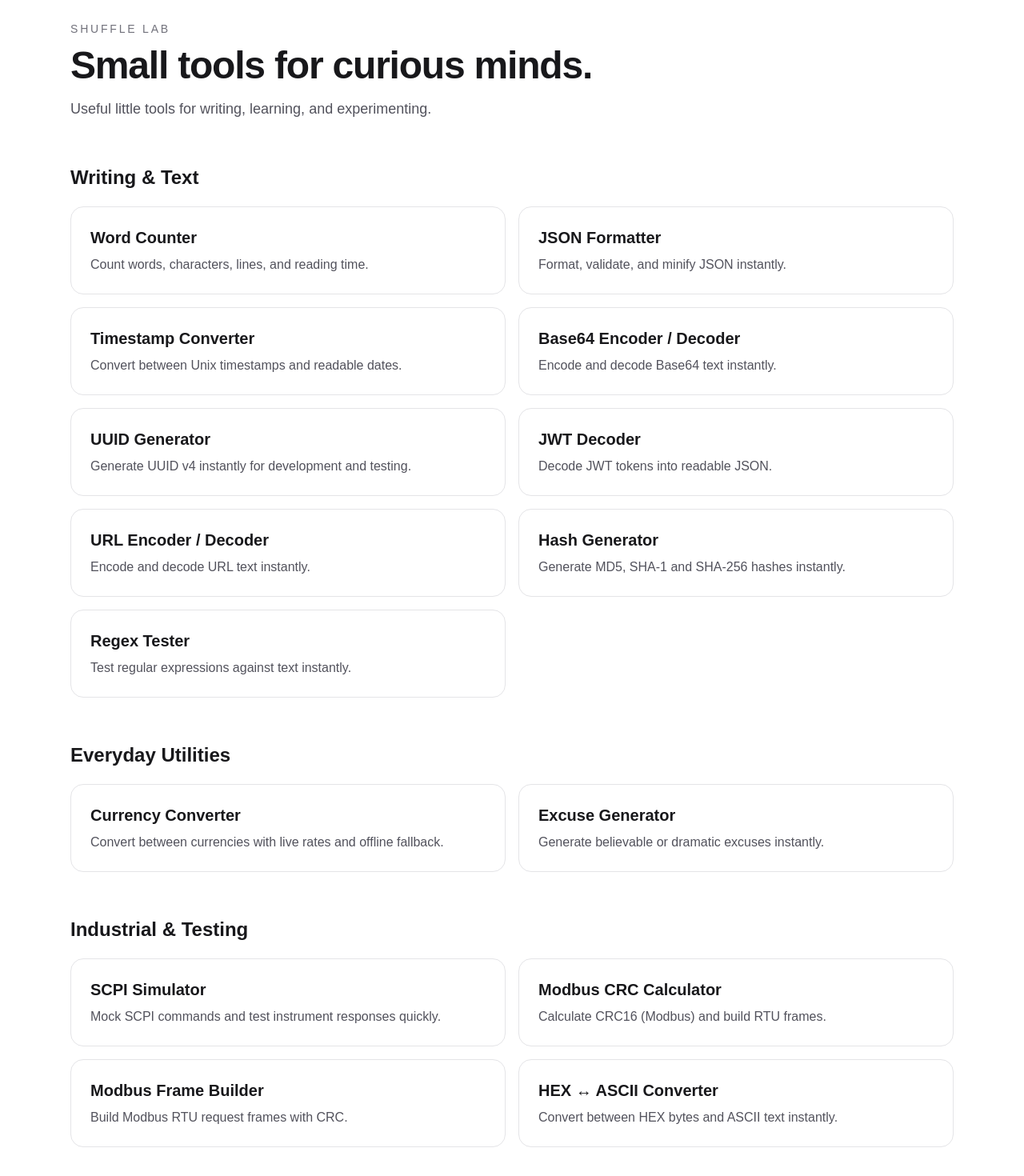
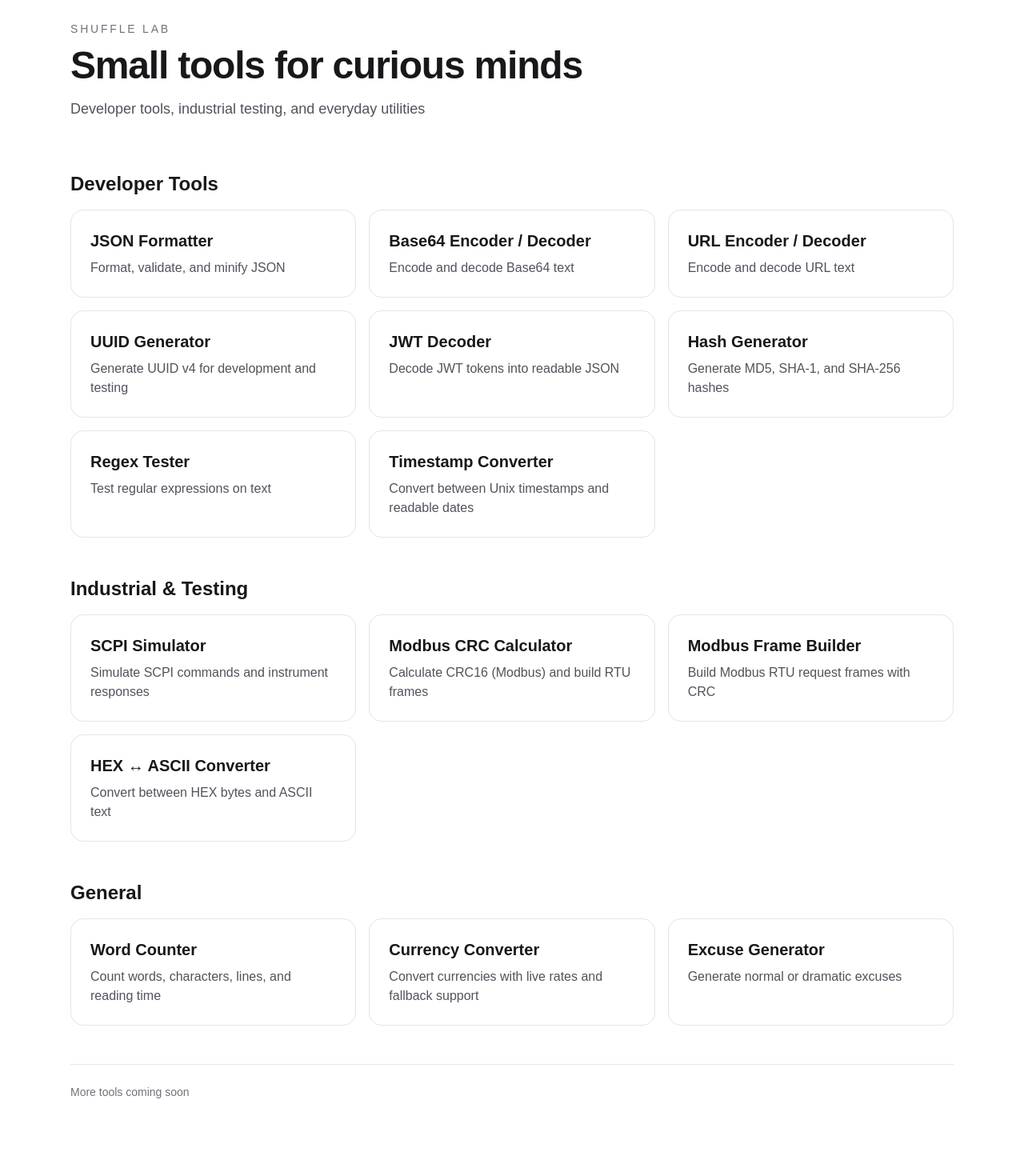
Before and after one commit to hoglly/shuffle-lab, a Next.js app: page /en in a window 1280 px wide. Shown: the part 100-1570 px from the top of the page at 80% size. After the commit the page ends 1539 px from the top, so only its background shows below. Built offline with nearby package versions, Linux system fonts and the light colour scheme.

Commit message:
refactor: redesign homepage structure

```diff
--- a/app/[lang]/page.tsx
+++ b/app/[lang]/page.tsx
@@ -47,7 +47,7 @@ export default async function LocalizedHomePage({
           </div>
         </div>
 
-        <header className="mb-14">
+        <header className="mb-16">
           <p className="mb-3 text-sm uppercase tracking-[0.2em] text-zinc-500">
             {dict.site.name}
           </p >
@@ -57,200 +57,102 @@ export default async function LocalizedHomePage({
           <p className="mt-4 text-lg text-zinc-600">{dict.site.subtitle}</p >
         </header>
 
-        <section className="mb-14">
-          <div className="mb-5">
-            <h2 className="text-2xl font-semibold">
-              {dict.home.writingAndText}
-            </h2>
+        <section className="mb-12">
+          <h2 className="mb-4 text-2xl font-semibold">
+            {dict.home.developerTools}
+          </h2>
+
+          <div className="grid gap-4 md:grid-cols-2 lg:grid-cols-3">
+            <Link href={`/${lang}/json-formatter`} className="rounded-2xl border border-zinc-200 p-6 transition hover:border-zinc-400 hover:shadow-sm">
+              <h3 className="text-xl font-semibold">{dict.home.jsonFormatter}</h3>
+              <p className="mt-2 text-zinc-600">{dict.home.jsonFormatterDesc}</p >
+            </Link>
+
+            <Link href={`/${lang}/base64`} className="rounded-2xl border border-zinc-200 p-6 transition hover:border-zinc-400 hover:shadow-sm">
+              <h3 className="text-xl font-semibold">{dict.home.base64Tool}</h3>
+              <p className="mt-2 text-zinc-600">{dict.home.base64ToolDesc}</p >
+            </Link>
+
+            <Link href={`/${lang}/url-encoder`} className="rounded-2xl border border-zinc-200 p-6 transition hover:border-zinc-400 hover:shadow-sm">
+              <h3 className="text-xl font-semibold">{dict.home.urlTool}</h3>
+              <p className="mt-2 text-zinc-600">{dict.home.urlToolDesc}</p >
+            </Link>
+
+            <Link href={`/${lang}/uuid`} className="rounded-2xl border border-zinc-200 p-6 transition hover:border-zinc-400 hover:shadow-sm">
+              <h3 className="text-xl font-semibold">{dict.home.uuidTool}</h3>
+              <p className="mt-2 text-zinc-600">{dict.home.uuidToolDesc}</p >
+            </Link>
+
+            <Link href={`/${lang}/jwt`} className="rounded-2xl border border-zinc-200 p-6 transition hover:border-zinc-400 hover:shadow-sm">
+              <h3 className="text-xl font-semibold">{dict.home.jwtTool}</h3>
+              <p className="mt-2 text-zinc-600">{dict.home.jwtToolDesc}</p >
+            </Link>
+
+            <Link href={`/${lang}/hash`} className="rounded-2xl border border-zinc-200 p-6 transition hover:border-zinc-400 hover:shadow-sm">
+              <h3 className="text-xl font-semibold">{dict.home.hashTool}</h3>
+              <p className="mt-2 text-zinc-600">{dict.home.hashToolDesc}</p >
+            </Link>
+
+            <Link href={`/${lang}/regex`} className="rounded-2xl border border-zinc-200 p-6 transition hover:border-zinc-400 hover:shadow-sm">
+              <h3 className="text-xl font-semibold">{dict.home.regexTool}</h3>
+              <p className="mt-2 text-zinc-600">{dict.home.regexToolDesc}</p >
+            </Link>
+
+            <Link href={`/${lang}/timestamp-converter`} className="rounded-2xl border border-zinc-200 p-6 transition hover:border-zinc-400 hover:shadow-sm">
+              <h3 className="text-xl font-semibold">{dict.home.timestampConverter}</h3>
+              <p className="mt-2 text-zinc-600">{dict.home.timestampConverterDesc}</p >
+            </Link>
           </div>
+        </section>
 
-		  <div className="grid gap-4 md:grid-cols-2 lg:grid-cols-2">
-            <Link
-              href={`/${lang}/word-counter`}
-              className="rounded-2xl border border-zinc-200 p-6 transition hover:border-zinc-400 hover:shadow-sm"
-            >
+        <section className="mb-12">
+          <h2 className="mb-4 text-2xl font-semibold">
+            {dict.home.industrialAndTesting}
+          </h2>
+
+          <div className="grid gap-4 md:grid-cols-2 lg:grid-cols-3">
+            <Link href={`/${lang}/scpi-simulator`} className="rounded-2xl border border-zinc-200 p-6 transition hover:border-zinc-400 hover:shadow-sm">
+              <h3 className="text-xl font-semibold">{dict.home.scpiSimulator}</h3>
+              <p className="mt-2 text-zinc-600">{dict.home.scpiSimulatorDesc}</p >
+            </Link>
+
+            <Link href={`/${lang}/modbus-crc`} className="rounded-2xl border border-zinc-200 p-6 transition hover:border-zinc-400 hover:shadow-sm">
+              <h3 className="text-xl font-semibold">{dict.home.modbusCrc}</h3>
+              <p className="mt-2 text-zinc-600">{dict.home.modbusCrcDesc}</p >
+            </Link>
+
+            <Link href={`/${lang}/modbus-frame`} className="rounded-2xl border border-zinc-200 p-6 transition hover:border-zinc-400 hover:shadow-sm">
+              <h3 className="text-xl font-semibold">{dict.home.modbusFrame}</h3>
+              <p className="mt-2 text-zinc-600">{dict.home.modbusFrameDesc}</p >
+            </Link>
+
+            <Link href={`/${lang}/hex-ascii`} className="rounded-2xl border border-zinc-200 p-6 transition hover:border-zinc-400 hover:shadow-sm">
+              <h3 className="text-xl font-semibold">{dict.home.hexAsciiTool}</h3>
+              <p className="mt-2 text-zinc-600">{dict.home.hexAsciiToolDesc}</p >
+            </Link>
+          </div>
+        </section>
+
+        <section className="mb-12">
+          <h2 className="mb-4 text-2xl font-semibold">
+            {dict.home.general}
+          </h2>
+
+          <div className="grid gap-4 md:grid-cols-2 lg:grid-cols-3">
+            <Link href={`/${lang}/word-counter`} className="rounded-2xl border border-zinc-200 p-6 transition hover:border-zinc-400 hover:shadow-sm">
               <h3 className="text-xl font-semibold">{dict.home.wordCounter}</h3>
               <p className="mt-2 text-zinc-600">{dict.home.wordCounterDesc}</p >
             </Link>
 
-            <Link
-              href={`/${lang}/json-formatter`}
-              className="rounded-2xl border border-zinc-200 p-6 transition hover:border-zinc-400 hover:shadow-sm"
-            >
-              <h3 className="text-xl font-semibold">
-                {dict.home.jsonFormatter}
-              </h3>
-              <p className="mt-2 text-zinc-600">
-                {dict.home.jsonFormatterDesc}
-              </p >
+            <Link href={`/${lang}/currency-converter`} className="rounded-2xl border border-zinc-200 p-6 transition hover:border-zinc-400 hover:shadow-sm">
+              <h3 className="text-xl font-semibold">{dict.home.currencyConverter}</h3>
+              <p className="mt-2 text-zinc-600">{dict.home.currencyConverterDesc}</p >
             </Link>
 
-            <Link
-              href={`/${lang}/timestamp-converter`}
-              className="rounded-2xl border border-zinc-200 p-6 transition hover:border-zinc-400 hover:shadow-sm"
-            >
-              <h3 className="text-xl font-semibold">
-                {dict.home.timestampConverter}
-              </h3>
-              <p className="mt-2 text-zinc-600">
-                {dict.home.timestampConverterDesc}
-              </p >
+            <Link href={`/${lang}/excuse-generator`} className="rounded-2xl border border-zinc-200 p-6 transition hover:border-zinc-400 hover:shadow-sm">
+              <h3 className="text-xl font-semibold">{dict.home.excuseGenerator}</h3>
+              <p className="mt-2 text-zinc-600">{dict.home.excuseGeneratorDesc}</p >
             </Link>
-			<Link
-			  href={`/${lang}/base64`}
-			  className="rounded-2xl border border-zinc-200 p-6 transition hover:border-zinc-400 hover:shadow-sm"
-			>
-			  <h3 className="text-xl font-semibold">
-				{dict.home.base64Tool}
-			  </h3>
-			  <p className="mt-2 text-zinc-600">
-				{dict.home.base64ToolDesc}
-			  </p >
-			</Link>
-			<Link
-			  href={`/${lang}/uuid`}
-			  className="rounded-2xl border border-zinc-200 p-6 transition hover:border-zinc-400 hover:shadow-sm"
-			>
-			  <h3 className="text-xl font-semibold">
-				{dict.home.uuidTool}
-			  </h3>
-			  <p className="mt-2 text-zinc-600">
-				{dict.home.uuidToolDesc}
-			  </p >
-			</Link>
-			<Link
-			  href={`/${lang}/jwt`}
-			  className="rounded-2xl border border-zinc-200 p-6 transition hover:border-zinc-400 hover:shadow-sm"
-			>
-			  <h3 className="text-xl font-semibold">
-				{dict.home.jwtTool}
-			  </h3>
-			  <p className="mt-2 text-zinc-600">
-				{dict.home.jwtToolDesc}
-			  </p >
-			</Link>
-			<Link
-			  href={`/${lang}/url-encoder`}
-			  className="rounded-2xl border border-zinc-200 p-6 transition hover:border-zinc-400 hover:shadow-sm"
-			>
-			  <h3 className="text-xl font-semibold">
-				{dict.home.urlTool}
-			  </h3>
-			  <p className="mt-2 text-zinc-600">
-				{dict.home.urlToolDesc}
-			  </p >
-			</Link>
-			<Link
-			  href={`/${lang}/hash`}
-			  className="rounded-2xl border border-zinc-200 p-6 transition hover:border-zinc-400 hover:shadow-sm"
-			>
-			  <h3 className="text-xl font-semibold">
-				{dict.home.hashTool}
-			  </h3>
-			  <p className="mt-2 text-zinc-600">
-				{dict.home.hashToolDesc}
-			  </p >
-			</Link>
-			<Link
-			  href={`/${lang}/regex`}
-			  className="rounded-2xl border border-zinc-200 p-6 transition hover:border-zinc-400 hover:shadow-sm"
-			>
-			  <h3 className="text-xl font-semibold">
-				{dict.home.regexTool}
-			  </h3>
-			  <p className="mt-2 text-zinc-600">
-				{dict.home.regexToolDesc}
-			  </p >
-			</Link>
-          </div>
-        </section>
-
-        <section className="mb-14">
-          <div className="mb-5">
-            <h2 className="text-2xl font-semibold">
-              {dict.home.everydayUtilities}
-            </h2>
-          </div>
-
-          <div className="grid gap-4 sm:grid-cols-2">
-            <Link
-              href={`/${lang}/currency-converter`}
-              className="rounded-2xl border border-zinc-200 p-6 transition hover:border-zinc-400 hover:shadow-sm"
-            >
-              <h3 className="text-xl font-semibold">
-                {dict.home.currencyConverter}
-              </h3>
-              <p className="mt-2 text-zinc-600">
-                {dict.home.currencyConverterDesc}
-              </p >
-            </Link>
-
-            <Link
-              href={`/${lang}/excuse-generator`}
-              className="rounded-2xl border border-zinc-200 p-6 transition hover:border-zinc-400 hover:shadow-sm"
-            >
-              <h3 className="text-xl font-semibold">
-                {dict.home.excuseGenerator}
-              </h3>
-              <p className="mt-2 text-zinc-600">
-                {dict.home.excuseGeneratorDesc}
-              </p >
-            </Link>
-          </div>
-        </section>
-
-        <section className="mb-14">
-          <div className="mb-5">
-            <h2 className="text-2xl font-semibold">
-              {dict.home.industrialAndTesting}
-            </h2>
-          </div>
-
-          <div className="grid gap-4 sm:grid-cols-2">
-            <Link
-              href={`/${lang}/scpi-simulator`}
-              className="rounded-2xl border border-zinc-200 p-6 transition hover:border-zinc-400 hover:shadow-sm"
-            >
-              <h3 className="text-xl font-semibold">
-                {dict.home.scpiSimulator}
-              </h3>
-              <p className="mt-2 text-zinc-600">
-                {dict.home.scpiSimulatorDesc}
-              </p >
-            </Link>
-
-			<Link href={`/${lang}/modbus-crc`}
-              className="rounded-2xl border border-zinc-200 p-6 transition hover:border-zinc-400 hover:shadow-sm"
-            >
-              <h3 className="text-xl font-semibold">
-                {dict.home.modbusCrc}
-              </h3>
-              <p className="mt-2 text-zinc-600">
-                {dict.home.modbusCrcDesc}
-              </p >
-            </Link>
-			<Link
-			  href={`/${lang}/modbus-frame`}
-			  className="rounded-2xl border border-zinc-200 p-6 transition hover:border-zinc-400 hover:shadow-sm"
-			>
-			  <h3 className="text-xl font-semibold">
-				{dict.home.modbusFrame}
-			  </h3>
-			  <p className="mt-2 text-zinc-600">
-				{dict.home.modbusFrameDesc}
-			  </p >
-			</Link>
-			<Link
-			  href={`/${lang}/hex-ascii`}
-			  className="rounded-2xl border border-zinc-200 p-6 transition hover:border-zinc-400 hover:shadow-sm"
-			>
-			  <h3 className="text-xl font-semibold">
-				{dict.home.hexAsciiTool}
-			  </h3>
-			  <p className="mt-2 text-zinc-600">
-				{dict.home.hexAsciiToolDesc}
-			  </p >
-			</Link>
           </div>
         </section>
 
--- a/data/locales/en.ts
+++ b/data/locales/en.ts
@@ -1,52 +1,70 @@
 export const en = {
   site: {
     name: "Shuffle Lab",
-    tagline: "Small tools for curious minds.",
-    subtitle: "Useful little tools for writing, learning, and experimenting.",
+    tagline: "Small tools for curious minds",
+    subtitle: "Developer tools, industrial testing, and everyday utilities",
   },
   home: {
-	writingAndText: "Writing & Text",
-	everydayUtilities: "Everyday Utilities",
+    developerTools: "Developer Tools",
     industrialAndTesting: "Industrial & Testing",
+    general: "General",
+
     wordCounter: "Word Counter",
-    wordCounterDesc: "Count words, characters, lines, and reading time.",
+    wordCounterDesc: "Count words, characters, lines, and reading time",
+
+    jsonFormatter: "JSON Formatter",
+    jsonFormatterDesc: "Format, validate, and minify JSON",
+
+    timestampConverter: "Timestamp Converter",
+    timestampConverterDesc: "Convert between Unix timestamps and readable dates",
+
+    currencyConverter: "Currency Converter",
+    currencyConverterDesc: "Convert currencies with live rates and fallback support",
+
     excuseGenerator: "Excuse Generator",
-    excuseGeneratorDesc: "Generate believable or dramatic excuses instantly.",
-	currencyConverter: "Currency Converter",
-	currencyConverterDesc: "Convert between currencies with live rates and offline fallback.",
-	jsonFormatter: "JSON Formatter",
-	jsonFormatterDesc: "Format, validate, and minify JSON instantly.",
-	timestampConverter: "Timestamp Converter",
-	timestampConverterDesc: "Convert between Unix timestamps and readable dates.",
+    excuseGeneratorDesc: "Generate normal or dramatic excuses",
+
     scpiSimulator: "SCPI Simulator",
-	scpiSimulatorDesc: "Mock SCPI commands and test instrument responses quickly.",
+    scpiSimulatorDesc: "Simulate SCPI commands and instrument responses",
+
+    modbusCrc: "Modbus CRC Calculator",
+    modbusCrcDesc: "Calculate CRC16 (Modbus) and build RTU frames",
+
+    modbusFrame: "Modbus Frame Builder",
+    modbusFrameDesc: "Build Modbus RTU request frames with CRC",
+
+    hexAsciiTool: "HEX ↔ ASCII Converter",
+    hexAsciiToolDesc: "Convert between HEX bytes and ASCII text",
+
     base64Tool: "Base64 Encoder / Decoder",
-	base64ToolDesc: "Encode and decode Base64 text instantly.",
-	modbusCrc: "Modbus CRC Calculator",
-	modbusCrcDesc: "Calculate CRC16 (Modbus) and build RTU frames.",
+    base64ToolDesc: "Encode and decode Base64 text",
+
     uuidTool: "UUID Generator",
-	uuidToolDesc: "Generate UUID v4 instantly for development and testing.",
+    uuidToolDesc: "Generate UUID v4 for development and testing",
+
     jwtTool: "JWT Decoder",
-	jwtToolDesc: "Decode JWT tokens into readable JSON.",
-	modbusFrame: "Modbus Frame Builder",
-	modbusFrameDesc: "Build Modbus RTU request frames with CRC.",
+    jwtToolDesc: "Decode JWT tokens into readable JSON",
+
     urlTool: "URL Encoder / Decoder",
-	urlToolDesc: "Encode and decode URL text instantly.",
-	hexAsciiTool: "HEX ↔ ASCII Converter",
-	hexAsciiToolDesc: "Convert between HEX bytes and ASCII text instantly.",
+    urlToolDesc: "Encode and decode URL text",
+
     hashTool: "Hash Generator",
-	hashToolDesc: "Generate MD5, SHA-1 and SHA-256 hashes instantly.",
+    hashToolDesc: "Generate MD5, SHA-1, and SHA-256 hashes",
+
     regexTool: "Regex Tester",
-	regexToolDesc: "Test regular expressions against text instantly.",
+    regexToolDesc: "Test regular expressions on text",
+
     comingSoon: "More tools coming soon",
   },
+
   common: {
     backToHome: "Back to Home",
     language: "Language",
   },
+
   wordCounter: {
     title: "Word Counter",
-    subtitle: "Count words, characters, lines, and reading time instantly.",
+    subtitle: "Count words, characters, lines, and reading time",
     placeholder: "Paste or type your text here...",
     words: "Words",
     characters: "Characters",
@@ -56,17 +74,19 @@ export const en = {
     readingTime: "Reading Time",
     min: "min",
   },
+
   excuseGenerator: {
     title: "Excuse Generator",
-    subtitle: "Generate believable or dramatic excuses instantly.",
+    subtitle: "Generate normal or dramatic excuses",
     normal: "Normal",
     dramatic: "Dramatic",
     generate: "Generate Excuse",
-    empty: "Click the button to generate an excuse.",
+    empty: "Click to generate an excuse",
   },
+
   currencyConverter: {
     title: "Currency Converter",
-	subtitle: "Convert between currencies using live exchange rates with cached fallback.",
+    subtitle: "Convert currencies with live rates and cached fallback",
     amount: "Amount",
     from: "From",
     to: "To",
@@ -74,19 +94,20 @@ export const en = {
     rate: "Rate",
     refresh: "Refresh Rates",
     loading: "Loading exchange rates...",
-	noData: "No exchange rate data yet.",
+    noData: "No exchange rate data yet",
     lastUpdated: "Last synced",
     sourceDate: "Rate date",
     usingCached: "Using cached rates",
-	freshData: "Rates updated successfully",
-	failedUsingCached: "Live refresh failed. Using cached rates.",
-	unavailable: "Exchange rates are currently unavailable.",
+    freshData: "Rates updated",
+    failedUsingCached: "Live update failed, using cached rates",
+    unavailable: "Exchange rates unavailable",
     swap: "Swap",
-	amountPlaceholder: "Enter amount"
+    amountPlaceholder: "Enter amount",
   },
+
   jsonFormatter: {
     title: "JSON Formatter",
-	  subtitle: "Format, validate, and minify JSON instantly.",
+    subtitle: "Format, validate, and minify JSON",
     input: "Input JSON",
     output: "Output",
     format: "Format",
@@ -96,13 +117,14 @@ export const en = {
     clear: "Clear",
     placeholder: "Paste your JSON here...",
     valid: "Valid JSON",
-	  empty: "Nothing to display yet.",
+    empty: "Nothing to display yet",
     copySuccess: "Copied to clipboard",
-	  invalidPrefix: "Invalid JSON:"
+    invalidPrefix: "Invalid JSON:",
   },
+
   timestampConverter: {
     title: "Timestamp Converter",
-	  subtitle: "Convert between Unix timestamps and readable dates instantly.",
+    subtitle: "Convert between Unix timestamps and readable dates",
     timestampInput: "Timestamp",
     datetimeInput: "Date & Time",
     localTime: "Local Time",
@@ -113,31 +135,33 @@ export const en = {
     toTimestamp: "Convert to Timestamp",
     fromTimestamp: "Convert from Timestamp",
     clear: "Clear",
-	  invalid: "Invalid timestamp or date input.",
+    invalid: "Invalid timestamp or date",
     placeholderTimestamp: "Enter a Unix timestamp...",
     placeholderDatetime: "Select date and time",
-	  result: "Result"
+    result: "Result",
   },
+
   scpiSimulator: {
     title: "SCPI Simulator",
-	  subtitle: "Mock SCPI commands and simulate instrument responses in the browser.",
+    subtitle: "Simulate SCPI commands in the browser",
     command: "Command",
     commandPlaceholder: "Enter a SCPI command, e.g. *IDN?",
     response: "Response",
     mapping: "Command Mapping",
-	  mappingDesc: "Edit the JSON map to customize command responses.",
+    mappingDesc: "Edit JSON to customize responses",
     send: "Send",
     clear: "Clear",
     copy: "Copy Response",
-	  reset: "Reset Preset",
+    reset: "Reset",
     notFound: "ERROR: Command not recognized",
-	  invalidJson: "Invalid JSON mapping.",
-	  copySuccess: "Response copied to clipboard",
-	  mappingPlaceholder: "Edit command-response pairs here..."
+    invalidJson: "Invalid JSON mapping",
+    copySuccess: "Copied to clipboard",
+    mappingPlaceholder: "Edit command-response pairs here...",
   },
+
   base64Tool: {
     title: "Base64 Encoder / Decoder",
-	  subtitle: "Encode plain text to Base64 or decode Base64 back to text.",
+    subtitle: "Encode text to Base64 or decode Base64 to text",
     input: "Input",
     output: "Output",
     encode: "Encode",
@@ -145,13 +169,14 @@ export const en = {
     copy: "Copy",
     clear: "Clear",
     placeholder: "Paste your text here...",
-	  empty: "Nothing to display yet.",
+    empty: "Nothing to display yet",
     copied: "Copied to clipboard",
-	  invalid: "Invalid Base64 input."
+    invalid: "Invalid Base64 input",
   },
+
   modbusCrc: {
     title: "Modbus CRC Calculator",
-	  subtitle: "Calculate CRC16 (Modbus) and generate full RTU frames.",
+    subtitle: "Calculate CRC16 and build RTU frames",
     input: "Hex Input",
     placeholder: "e.g. 01 03 00 00 00 0A",
     result: "Result",
@@ -160,30 +185,33 @@ export const en = {
     calculate: "Calculate",
     clear: "Clear",
     copy: "Copy",
-	  invalid: "Invalid hex input.",
-	  copied: "Copied to clipboard"
+    invalid: "Invalid hex input",
+    copied: "Copied to clipboard",
   },
+
   uuidToolPage: {
     title: "UUID Generator",
-  subtitle: "Generate UUID v4 for development, databases, or testing.",
+    subtitle: "Generate UUID v4 for development and testing",
     generate: "Generate",
     copy: "Copy",
     clear: "Clear",
-  empty: "Click generate to create UUID.",
-  copied: "Copied to clipboard"
+    empty: "Click generate to create UUID",
+    copied: "Copied to clipboard",
   },
+
   jwt: {
     title: "JWT Decoder",
-	  subtitle: "Decode JWT tokens into readable JSON (header, payload, signature).",
+    subtitle: "Decode JWT into header, payload, and signature",
     input: "JWT Input",
     placeholder: "Paste your JWT here...",
     decode: "Decode",
     clear: "Clear",
     invalid: "Invalid JWT format",
   },
+
   modbusFrame: {
     title: "Modbus Frame Builder",
-	  subtitle: "Build Modbus RTU request frames for common read commands.",
+    subtitle: "Build Modbus RTU request frames",
     slaveId: "Slave ID",
     functionCode: "Function Code",
     address: "Start Address",
@@ -194,15 +222,16 @@ export const en = {
     calculate: "Build Frame",
     clear: "Clear",
     copy: "Copy",
-	  invalid: "Invalid input. Please check the values.",
+    invalid: "Invalid input",
     copied: "Copied to clipboard",
     placeholderSlaveId: "e.g. 1",
     placeholderAddress: "e.g. 0",
-	  placeholderQuantity: "e.g. 10"
+    placeholderQuantity: "e.g. 10",
   },
+
   urlTool: {
     title: "URL Encoder / Decoder",
-	  subtitle: "Encode plain text for URLs or decode encoded URL text back to normal.",
+    subtitle: "Encode text for URLs or decode it back",
     input: "Input",
     output: "Output",
     encode: "Encode",
@@ -210,13 +239,14 @@ export const en = {
     copy: "Copy",
     clear: "Clear",
     placeholder: "Paste your text here...",
-	  empty: "Nothing to display yet.",
+    empty: "Nothing to display yet",
     copied: "Copied to clipboard",
-	  invalid: "Invalid URL-encoded input."
+    invalid: "Invalid URL input",
   },
+
   hexAsciiTool: {
     title: "HEX ↔ ASCII Converter",
-	  subtitle: "Convert between HEX byte strings and ASCII text for debugging and testing.",
+    subtitle: "Convert between HEX and ASCII text",
     input: "Input",
     output: "Output",
     toHex: "ASCII → HEX",
@@ -224,25 +254,27 @@ export const en = {
     copy: "Copy",
     clear: "Clear",
     placeholder: "Paste HEX or ASCII text here...",
-	  empty: "Nothing to display yet.",
+    empty: "Nothing to display yet",
     copied: "Copied to clipboard",
-	  invalid: "Invalid HEX input."
+    invalid: "Invalid HEX input",
   },
+
   hashTool: {
     title: "Hash Generator",
-	  subtitle: "Generate cryptographic hashes (MD5, SHA-1, SHA-256) for text input.",
+    subtitle: "Generate MD5, SHA-1, and SHA-256 hashes",
     input: "Input",
     output: "Output",
     placeholder: "Enter text here...",
     copy: "Copy",
     clear: "Clear",
-	  empty: "Nothing to display yet.",
+    empty: "Nothing to display yet",
     copied: "Copied to clipboard",
-	  generate: "Generate"
+    generate: "Generate",
   },
+
   regexTool: {
     title: "Regex Tester",
-	  subtitle: "Test regular expressions and see matching results instantly.",
+    subtitle: "Test regex patterns on text",
     pattern: "Pattern",
     flags: "Flags",
     input: "Test Text",
@@ -252,6 +284,6 @@ export const en = {
     placeholderPattern: "e.g. \\d+",
     placeholderText: "Enter text here...",
     noMatch: "No matches found",
-	  invalid: "Invalid regex pattern"
+    invalid: "Invalid regex pattern",
   },
 } as const;
```
Also changed, not shown: data/locales/zh.ts (+83 -67 lines). Lines whose indentation alone changed are shown as unchanged.
